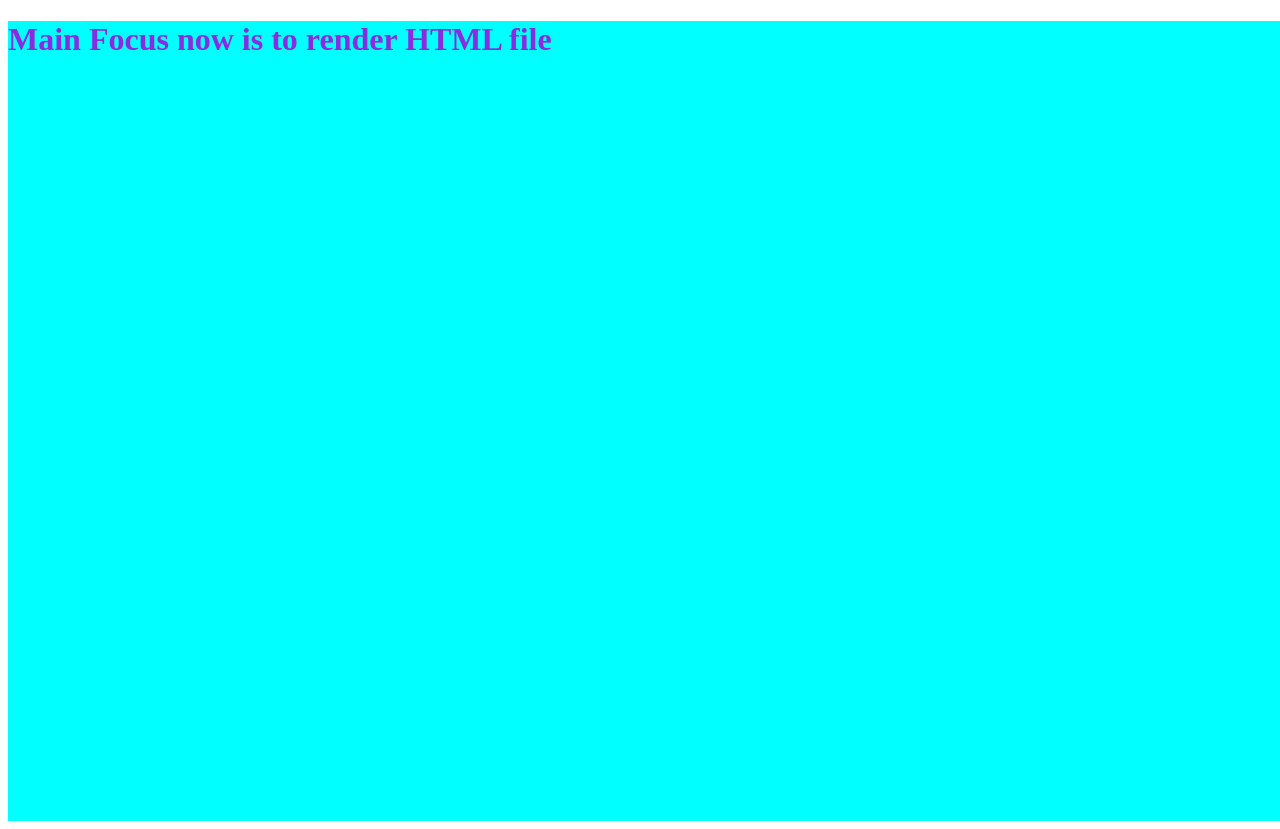
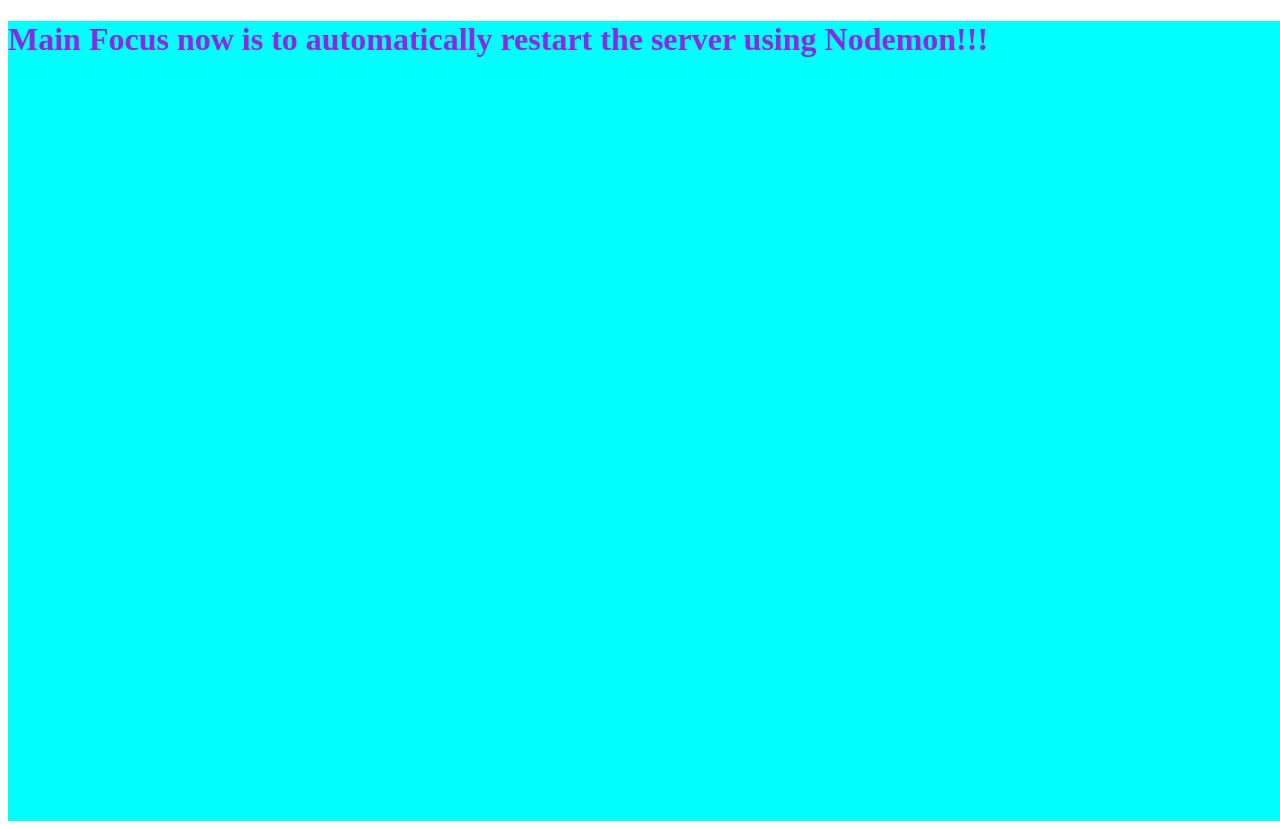
Before and after one commit to yashchaddha/NodeJSPlayground, a website: page index.html in a window 1280 px wide. Drawn offline with Linux system fonts and the light colour scheme.

Commit message:
Automatically Restarting the node server using Nodemon Package

```diff
--- a/index.html
+++ b/index.html
@@ -8,7 +8,7 @@
 </head>
 <body>
     <div id="container">
-        <h1>Main Focus now is to render HTML file</h1>
+        <h1>Main Focus now is to automatically restart the server using Nodemon!!!</h1>
     </div>
 </body>
 </html>
--- a/index.js
+++ b/index.js
@@ -23,5 +23,5 @@
         console.log('error');
         return;
     }
-    console.log("Server is up and running:",port);
+    console.log("Server is running on port:",port);
 });
--- a/package.json
+++ b/package.json
@@ -7,5 +7,8 @@
     "test": "echo \"Error: no test specified\" && exit 1"
   },
   "author": "Yash Chaddha",
-  "license": "ISC"
+  "license": "ISC",
+  "dependencies": {
+    "nodemon": "^2.0.22"
+  }
 }
```
Also changed, not shown: 1 other file.
